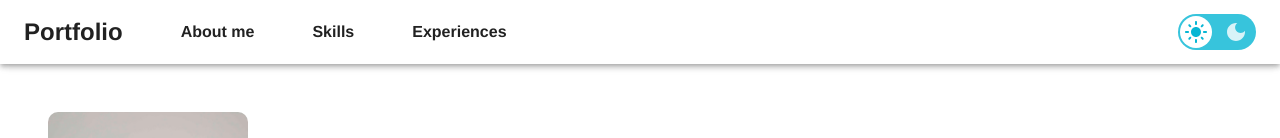
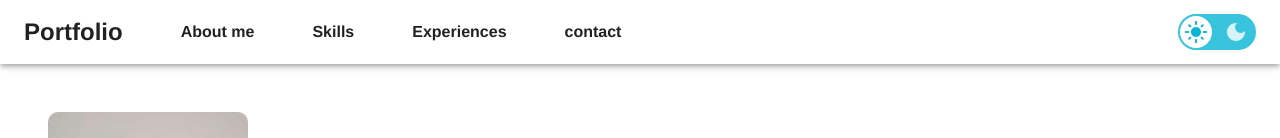
Before and after one commit to AmauryChalot/react-resume, a React (Vite) app: page / in a window 1280 px wide. Shown: the top 138 px of the page. Built offline with nearby package versions, Linux system fonts and the light colour scheme.

Commit message:
feat: adding id to contact card

```diff
--- a/src/components/ContactCard/ContactCard.tsx
+++ b/src/components/ContactCard/ContactCard.tsx
@@ -16,7 +16,7 @@ export const ContactCard = () => {
   const theme = useTheme();
 
   return (
-    <Box sx={sxContactCardContainer}>
+    <Box sx={sxContactCardContainer} id={"#aboutme"}>
       <Box sx={sxContactCardPictureContainer}>
         <img
           style={{ width: "115%", marginTop: "-10px" }}
--- a/src/modules/App/App.styles.ts
+++ b/src/modules/App/App.styles.ts
@@ -13,4 +13,11 @@ export const sxAppContainer: SxProps<Theme> = {
     gap: '2rem',
     padding: "2rem",
     backgroundColor: (theme) => theme.palette.background.default,
+    position: "relative",
+    scrollBehavior: "smooth",
+    scrollSnapType: "y mandatory",
+
+    "> *": {
+        scrollSnapAlign: "start",
+    }
 };
--- /dev/null
+++ b/src/modules/Appbar/Appbar.models.ts
@@ -0,0 +1,4 @@
+export interface AppbarMenuItem {
+    displayName: string;
+    value: string;
+}
--- a/src/modules/Appbar/Appbar.tsx
+++ b/src/modules/Appbar/Appbar.tsx
@@ -7,15 +7,34 @@ import {
   Typography,
   useTheme,
 } from "@mui/material";
+import Link from "@mui/material/Link";
 import { ThemeSwitch } from "../ThemeSwitch/ThemeSwitch";
 import { ThemeContext } from "../../context";
+import { AppbarMenuItem } from "./Appbar.models";
 
 export const Appbar = () => {
   const { currentTheme, setTheme } = React.useContext(ThemeContext);
 
   const theme = useTheme();
 
-  const menuItems = ["About me", "Skills", "Experiences"];
+  const menuItems: AppbarMenuItem[] = [
+    {
+      displayName: "About me",
+      value: "#aboutme",
+    },
+    {
+      displayName: "Skills",
+      value: "#skills",
+    },
+    {
+      displayName: "Experiences",
+      value: "#experiences",
+    },
+    {
+      displayName: "contact",
+      value: "#contact",
+    },
+  ];
 
   return (
     <AppBar
@@ -27,6 +46,7 @@ export const Appbar = () => {
         position: "sticky",
         backgroundColor: "transparent",
         backdropFilter: "blur(8px)",
+        scrollBehavior: "smooth",
       }}
     >
       <Container maxWidth="xl" sx={{ backgroundColor: "transparent" }}>
@@ -51,8 +71,11 @@ export const Appbar = () => {
             </Typography>
             {menuItems.map((element, index) => {
               return (
-                <Typography
+                <Link
                   key={index}
+                  color={"inherit"}
+                  href={element.value}
+                  underline={"none"}
                   sx={{
                     display: "inline-block",
                     position: "relative",
@@ -81,8 +104,8 @@ export const Appbar = () => {
                     },
                   }}
                 >
-                  {element}
-                </Typography>
+                  {element.displayName}
+                </Link>
               );
             })}
           </Box>
```
